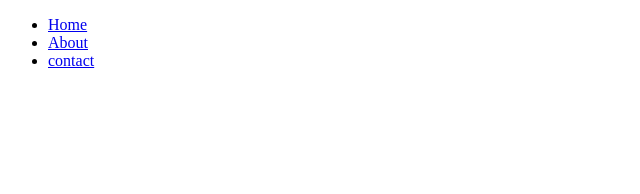
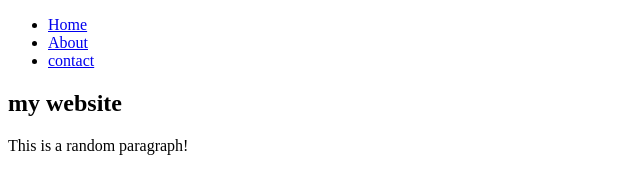
Before and after one commit to MonadileS/HelloWorldRepo, a plain HTML site: page index.html in a window 1280 px wide. Shown: the whole page, without its empty margins (0-640 px from the left). Drawn offline with Linux system fonts and the light colour scheme.

Commit message:
header section

```diff
--- a/index.html
+++ b/index.html
@@ -12,5 +12,9 @@
         <li><a href="#">contact</a></li>
       </ul
     <nav>
+    <header>
+      <h1>my website</h1
+      <p> This is a random paragraph!</p>
+    </header>
   </body>
 </html>
```
